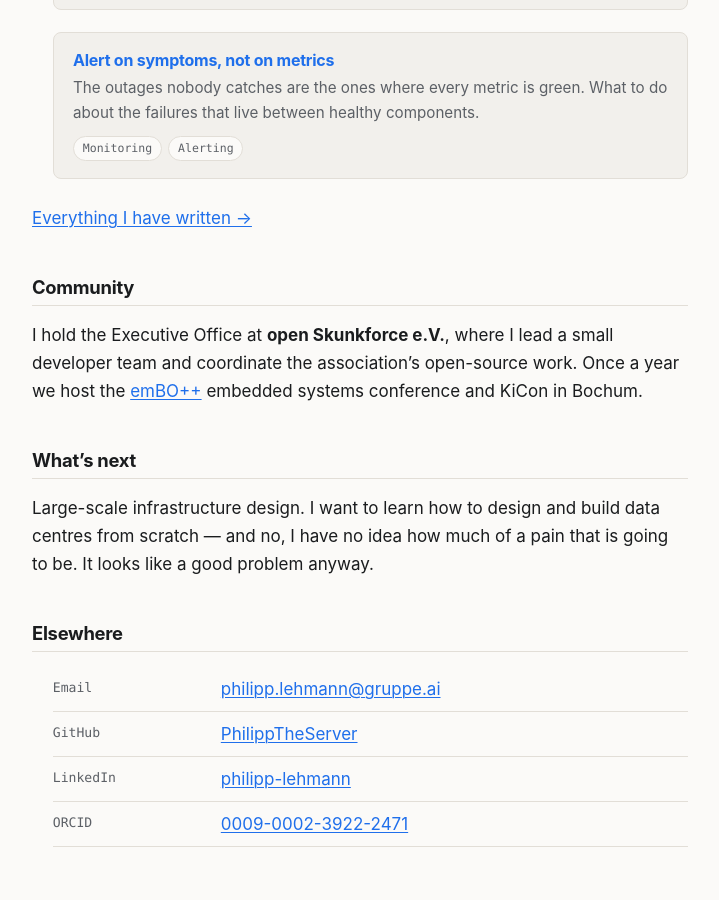
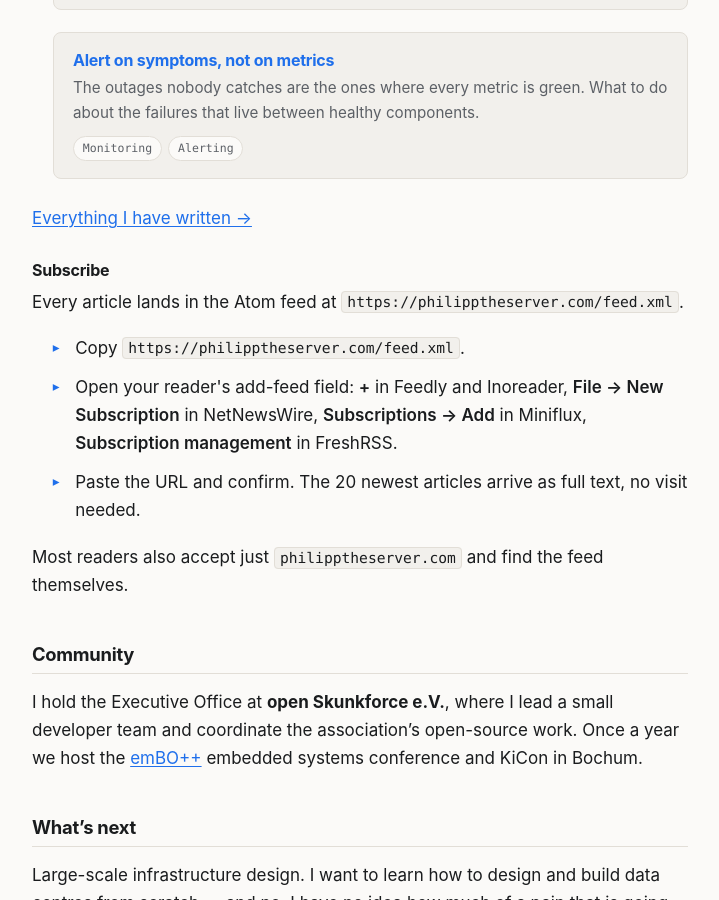
Before and after one commit to PhilippTheServer/PhilippTheServer.github.io, a Jekyll site: the page built from index.md, in a window 1280 px wide and 900 px high, scrolled down 1477 px. Shown: the whole window, without its empty margins (280-999 px from the left). Built offline with Jekyll 4.4.1, drawn with Linux system fonts in a browser that asks for light colours.

Commit message:
docs(landing): explain how to subscribe to the feed (#33) (#34)
The Atom feed has always existed and has always been linked, but a bare
`feed.xml` in the footer is only actionable to someone who already knows
what it is. The landing page now carries the URL verbatim and the three
steps to paste it into a reader, directly under Writing.

check_site.rb pins the block: it fails if the `### Subscribe` heading
stops sitting between Writing and Community, or if the copyable feed URL
disappears.

Co-authored-by: Claude Opus 5 (1M context) <noreply@anthropic.com>

```diff
--- a/index.md
+++ b/index.md
@@ -74,6 +74,18 @@ I write things down after I have learned them the expensive way. The full set is
 
 [Everything I have written →](/posts/)
 
+### Subscribe
+
+Every article lands in the Atom feed at `https://philipptheserver.com/feed.xml`.
+
+<ul class="stack">
+  <li>Copy <code>https://philipptheserver.com/feed.xml</code>.</li>
+  <li>Open your reader's add-feed field: <b>+</b> in Feedly and Inoreader, <b>File → New Subscription</b> in NetNewsWire, <b>Subscriptions → Add</b> in Miniflux, <b>Subscription management</b> in FreshRSS.</li>
+  <li>Paste the URL and confirm. The 20 newest articles arrive as full text, no visit needed.</li>
+</ul>
+
+Most readers also accept just <code>philipptheserver.com</code> and find the feed themselves.
+
 ## Community
 
 I hold the Executive Office at **open Skunkforce e.V.**, where I lead a small developer
```
Also changed, not shown: scripts/check_site.rb (+11 -0 lines), README.md.
